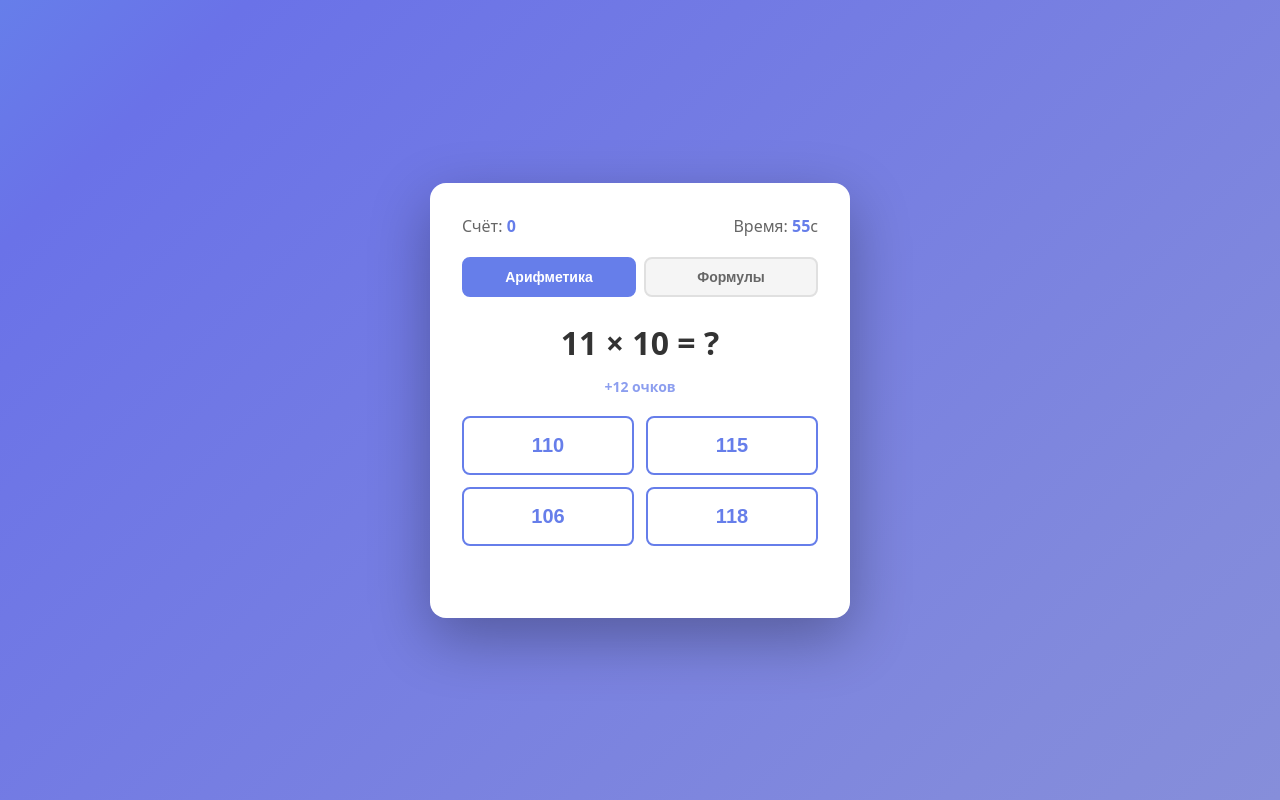
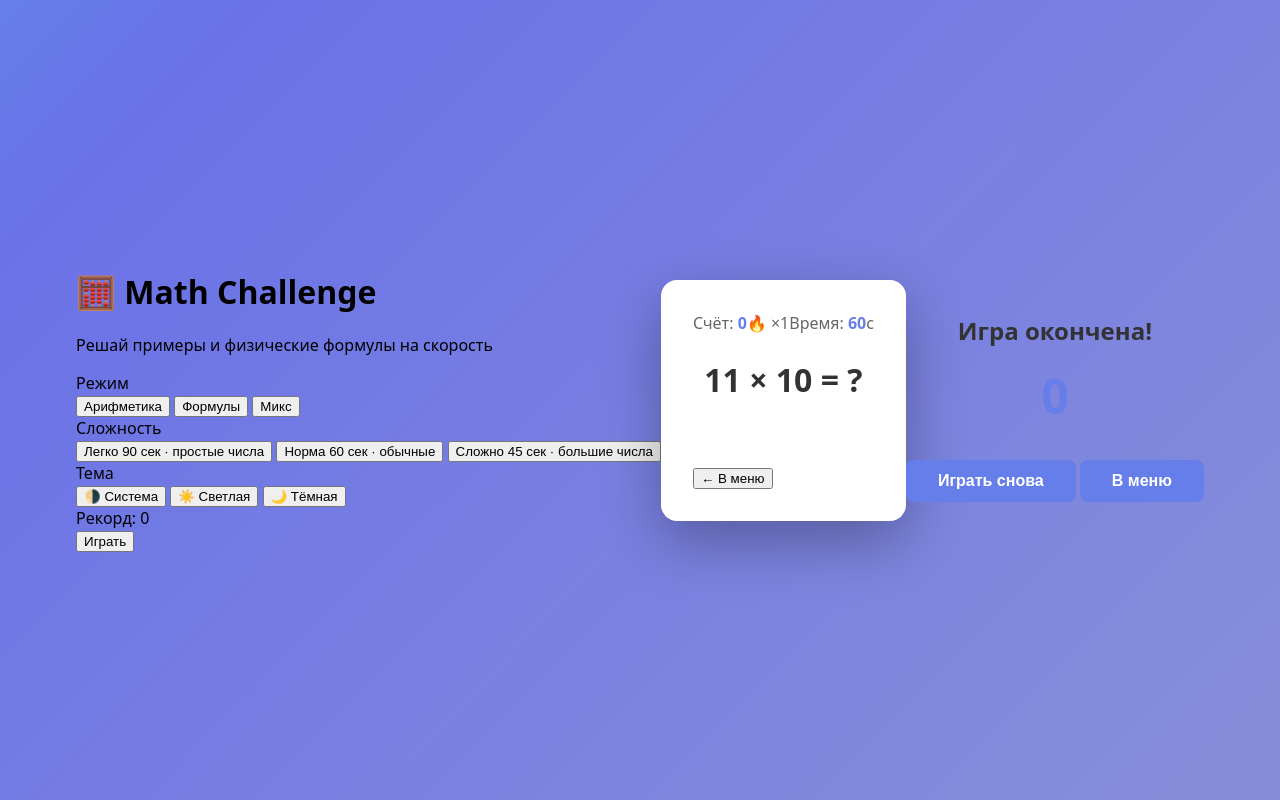
Before and after one commit to limbho/math-game, a plain HTML site: page index.html in a window 1280 px wide. Drawn offline with nearby package versions, Linux system fonts and the light colour scheme.

Commit message:
index.html

```diff
--- a/index.html
+++ b/index.html
@@ -11,26 +11,98 @@
   <meta name="apple-mobile-web-app-status-bar-style" content="black-translucent">
   <meta name="apple-mobile-web-app-title" content="MathGame">
   <link rel="apple-touch-icon" href="icon-192.png">
+  <link rel="icon" type="image/png" href="icon-192.png">
 </head>
 <body>
+
+  <!-- ===================== ГЛАВНОЕ МЕНЮ ===================== -->
+  <div class="screen menu-screen" id="menuScreen">
+    <div class="menu-card">
+      <h1 class="logo">🧮 Math Challenge</h1>
+      <p class="subtitle">Решай примеры и физические формулы на скорость</p>
+
+      <!-- Режим игры -->
+      <div class="menu-section">
+        <label class="menu-label">Режим</label>
+        <div class="option-group" data-group="mode">
+          <button class="option active" data-value="arithmetic">Арифметика</button>
+          <button class="option" data-value="physics">Формулы</button>
+          <button class="option" data-value="mixed">Микс</button>
+        </div>
+      </div>
+
+      <!-- Сложность -->
+      <div class="menu-section">
+        <label class="menu-label">Сложность</label>
+        <div class="option-group" data-group="difficulty">
+          <button class="option" data-value="easy">
+            <span class="opt-title">Легко</span>
+            <span class="opt-sub">90 сек · простые числа</span>
+          </button>
+          <button class="option active" data-value="normal">
+            <span class="opt-title">Норма</span>
+            <span class="opt-sub">60 сек · обычные</span>
+          </button>
+          <button class="option" data-value="hard">
+            <span class="opt-title">Сложно</span>
+            <span class="opt-sub">45 сек · большие числа</span>
+          </button>
+        </div>
+      </div>
+
+      <!-- Тема -->
+      <div class="menu-section">
+        <label class="menu-label">Тема</label>
+        <div class="option-group" data-group="theme">
+          <button class="option" data-value="system">🌗 Система</button>
+          <button class="option active" data-value="light">☀️ Светлая</button>
+          <button class="option" data-value="dark">🌙 Тёмная</button>
+        </div>
+      </div>
+
+      <!-- Рекорд -->
+      <div class="best-score" id="menuBest">Рекорд: 0</div>
+
+      <button class="play-btn" id="playBtn">Играть</button>
+    </div>
+  </div>
+
+  <!-- ===================== ИГРА ===================== -->
+  <div class="screen game-screen hidden" id="gameScreen">
     <div class="game">
       <div class="stats">
         <span>Счёт: <b id="score">0</b></span>
+        <span class="combo hidden" id="comboBadge">🔥 ×1</span>
         <span>Время: <b id="timer">60</b>с</span>
       </div>
 
-    <div class="mode-switch">
-      <button data-mode="arithmetic" class="active">Арифметика</button>
-      <button data-mode="physics">Формулы</button>
-    </div>
-
       <div id="question" class="question">7 × 8 = ?</div>
-    <div id="points-badge" class="points-badge"></div>
+      <div id="pointsBadge" class="points-badge"></div>
 
       <div id="answers" class="answers"></div>
 
       <div id="feedback" class="feedback"></div>
+
+      <button class="quit-btn" id="quitBtn">← В меню</button>
     </div>
+  </div>
+
+  <!-- ===================== ФИНАЛ ===================== -->
+  <div class="screen end-screen hidden" id="endScreen">
+    <div class="game-over">
+      <h1>Игра окончена!</h1>
+      <div class="final-score" id="finalScore">0</div>
+      <div id="endBest"></div>
+      <div class="end-actions">
+        <button class="play-btn" id="againBtn">Играть снова</button>
+        <button class="quit-btn" id="menuBtn">В меню</button>
+      </div>
+    </div>
+  </div>
+
+  <!-- Конфетти -->
+  <script src="https://cdn.jsdelivr.net/npm/canvas-confetti@1.9.3/dist/confetti.browser.min.js"></script>
+  <script src="script.js"></script>
 
   <script>
     if ('serviceWorker' in navigator) {
@@ -41,6 +113,5 @@
       });
     }
   </script>
-  <script src="script.js"></script>
 </body>
 </html>
```
Lines whose indentation alone changed are shown as unchanged.
